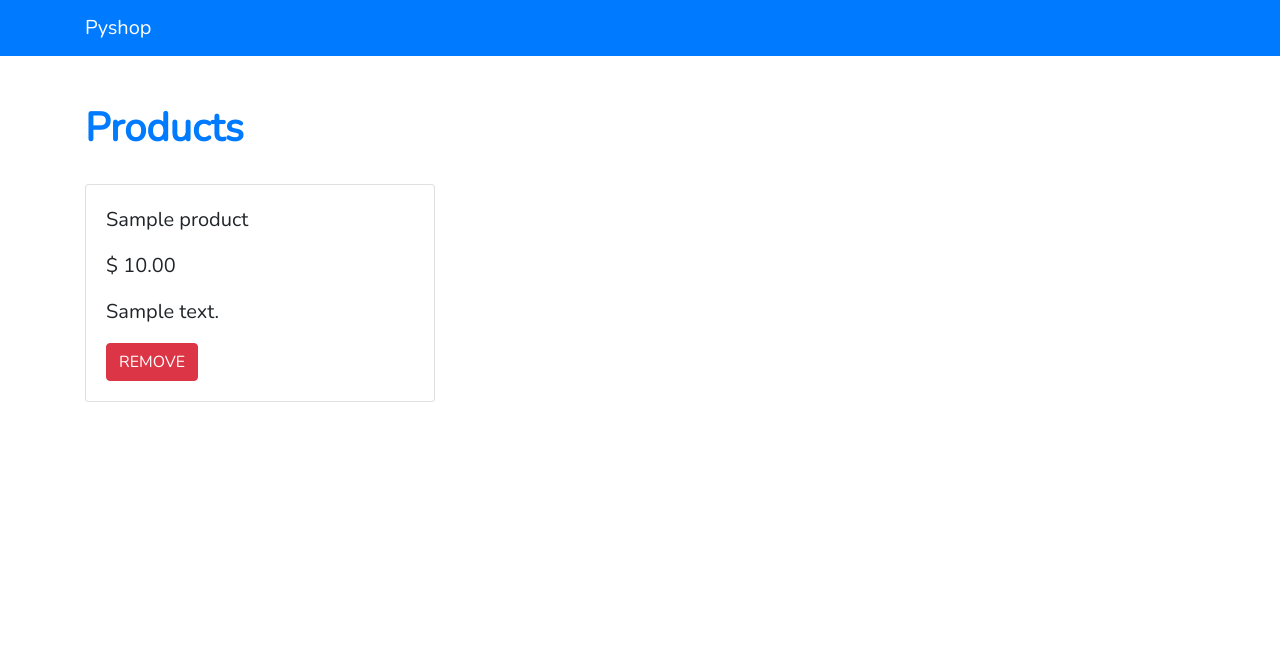
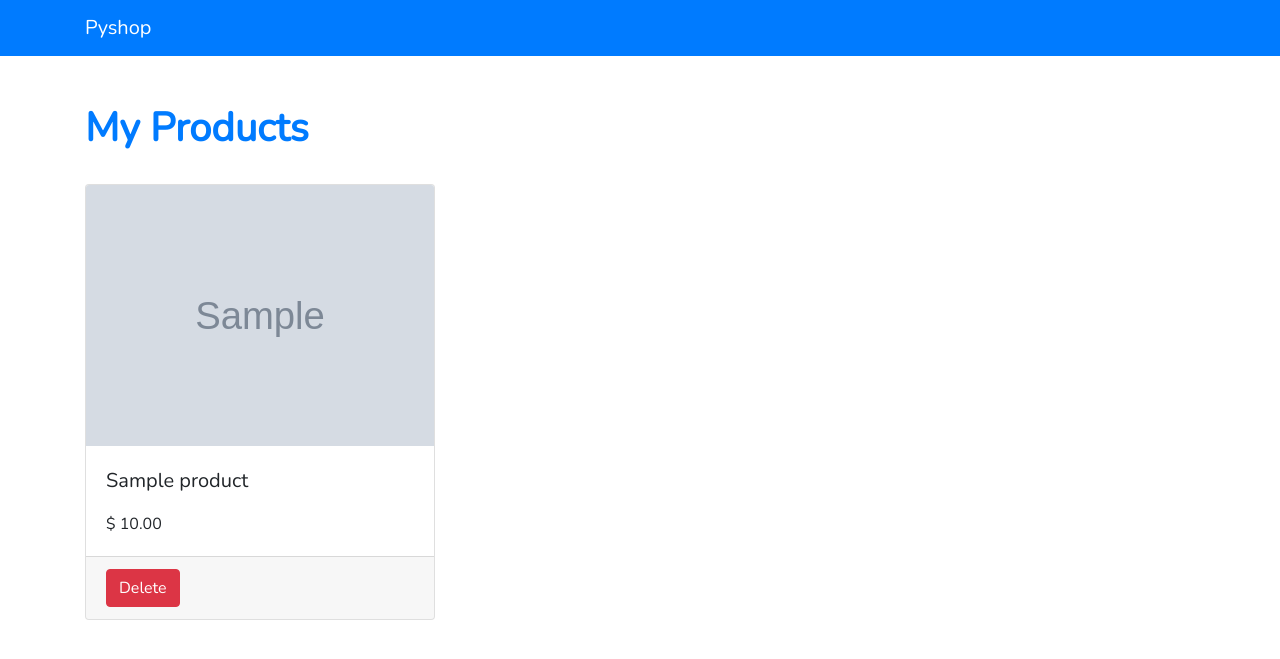
Before and after one commit to rooneyrulz/django_pyshop, a Django app: page /product/my-product/ in a window 1280 px wide. Shown: the top 659 px of the page. Run offline with Django 3.2, Linux system fonts and the light colour scheme; a user stored in the database is signed in; tables that the repository leaves empty hold one stand-in row (values such as "Sample post"); grey boxes marked "Sample" are stand-in pictures; some libraries are stand-ins or nearby versions.

Commit message:
sample edit & delete view setup & some validations done

```diff
--- a/src/product/models.py
+++ b/src/product/models.py
@@ -21,9 +21,9 @@ class Product(models.Model):
 		return reverse('product:product_details_view', kwargs={'id': self.id})
 
 
-	# def get_edit_url(self):
-	# 	return reverse('product:product_edit_view', kwargs={'id': self.id})
+	def get_edit_url(self):
+		return reverse('product:product_edit_view', kwargs={'id': self.id})
 
 
-	# def get_delete_url(self):
-	# 	return reverse('product:product_delete_view', kwargs={'id': self.id})
+	def get_delete_url(self):
+		return reverse('product:product_delete_view', kwargs={'id': self.id})
--- a/src/product/templates/product/product_auth_list.html
+++ b/src/product/templates/product/product_auth_list.html
@@ -1,20 +1,34 @@
 {% extends 'base.html' %}
 
 {% block content %}
-	<h1 style="font-weight: bold;" class="text-primary">Products</h1>
+	<h1 style="font-weight: bold;" class="text-primary">My Products</h1>
 	<br>
-	<div class="row">
+	<div class="my-products">
+		{% if error_msg %}
+			<p class="lead text-secondary">{{ error_msg }}</p>
+		{% else %}
+		<div class="row">
 		{% for product in products %}
 			<div class="col-sm-12 col-md-6 col-lg-4 mb-4">
 				<div class="card">
+					{% if product.image %}
+						<a href="">
+							<img class="card-img-top" src="{{product.image.url}}">
+						</a>
+					{% endif %}
 					<div class="card-body">
 						<p class="lead">{{ product.name }}</p>
-						<p class="lead"> $ {{ product.price }}</p>
-						<p class="lead">{{ product.description }}</p>
-						<a href="#!" class="btn btn-danger">REMOVE</a>
+						<p class="card-text"> $ {{ product.price }}</p>
 					</div>
+					{% if product.provider.id == request.user.id %}
+						<div class="card-footer">
+							<a class="btn btn-danger" href="{{product.get_delete_url}}">Delete</a>
+						</div>
+					{% endif %}
 				</div>
 			</div>
 		{% endfor %}
+		</div>
+	{% endif %}
 	</div>
 {% endblock %}
--- a/src/product/templates/product/product_list.html
+++ b/src/product/templates/product/product_list.html
@@ -18,7 +18,7 @@
 						{% endif %}
 						<div class="card-body">
 							<p class="lead">{{ product.name }}</p>
-							<p class="lead">$ {{ product.price }}</p>
+							<p class="card-text">$ {{ product.price }}</p>
 							<a href="{{product.get_absolute_url}}" class="btn btn-primary">DETAIL</a>
 						</div>
 					</div>
--- a/src/product/urls.py
+++ b/src/product/urls.py
@@ -7,7 +7,7 @@ urlpatterns = [
 	path('', product_list_view, name='product_list_view'),
 	path('details/<int:id>/', product_details_view, name='product_details_view'),
 	path('details/<int:id>/edit/', product_edit_view, name='product_edit_view'),
-	path('details/<int:id>/delete/', product_delete_view, name='product_delete_view'),
+	path('my-product/<int:id>/delete/', product_delete_view, name='product_delete_view'),
 	path('my-product/', product_auth_list_view, name='product_auth_list_view'),
 	path('create/', product_create_view, name='product_create_view')
 ]
--- a/src/product/views.py
+++ b/src/product/views.py
@@ -10,10 +10,12 @@ def product_list_view(request):
 	products = Product.objects.all()
 	if len(products) < 1:
 		context = {
+			'title': 'Not Found!',
 			'error_msg': 'No products found yet..'
 		}
 		return render(request, 'product/product_list.html', context)
 	context = {
+		'title': 'Products',
 		'products': products
 	}
 	return render(request, 'product/product_list.html', context)
@@ -22,7 +24,14 @@ def product_list_view(request):
 @staff_member_required()
 def product_auth_list_view(request):
 	products = Product.objects.filter(provider=request.user.id)
+	if len(products) < 1:
+		context = {
+			'title': 'Not Found!',
+			'error_msg': 'It seems you have not published any products yet..'
+		}
+		return render(request, 'product/product_auth_list.html', context)
 	context = {
+		'title': 'My Products',
 		'products': products
 	}
 	return render(request, 'product/product_auth_list.html', context)
@@ -37,6 +46,7 @@ def product_create_view(request):
 		obj.save()
 		form = ProductForm()
 	context = {
+		'title': 'Create',
 		'form': form
 	}
 	return render(request, 'product/product_create.html', context)
@@ -45,16 +55,25 @@ def product_create_view(request):
 def product_details_view(request, id):
 	product = get_object_or_404(Product, id=id)
 	context = {
+		'title': 'Details',
 		'product': product
 	}
 	return render(request, 'product/product_details.html', context)
 
 
 def product_edit_view(request, id):
-	context = {}
+	product = get_object_or_404(Product, id=id)
+	context = {
+		'title': 'Edit',
+		'product': product
+	}
 	return render(request, 'product/product_edit.html', context)
 
 
 def product_delete_view(request, id):
-	context = {}
+	product = get_object_or_404(Product, id=id)
+	context = {
+		'title': 'delete',
+		'product': product
+	}
 	return render(request, 'product/product_delete.html', context)
```
Also changed, not shown: src/product/templates/product/product_delete.html (+14 -1 lines), src/product/templates/product/product_details.html (+5 -8 lines), static_env/media/images/burrito-chicken-close-up-461198_B4Nh41e.jpg (added).
